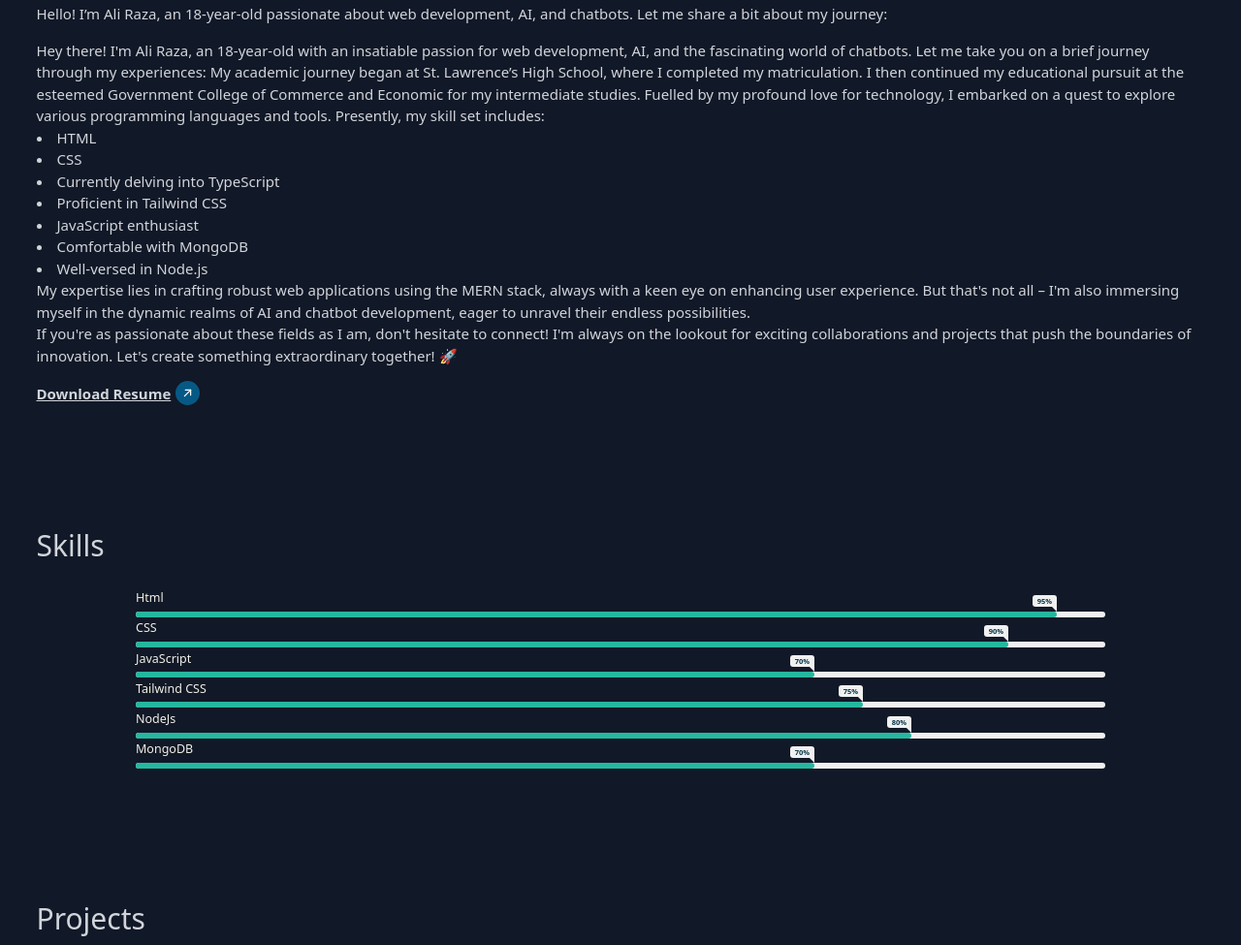
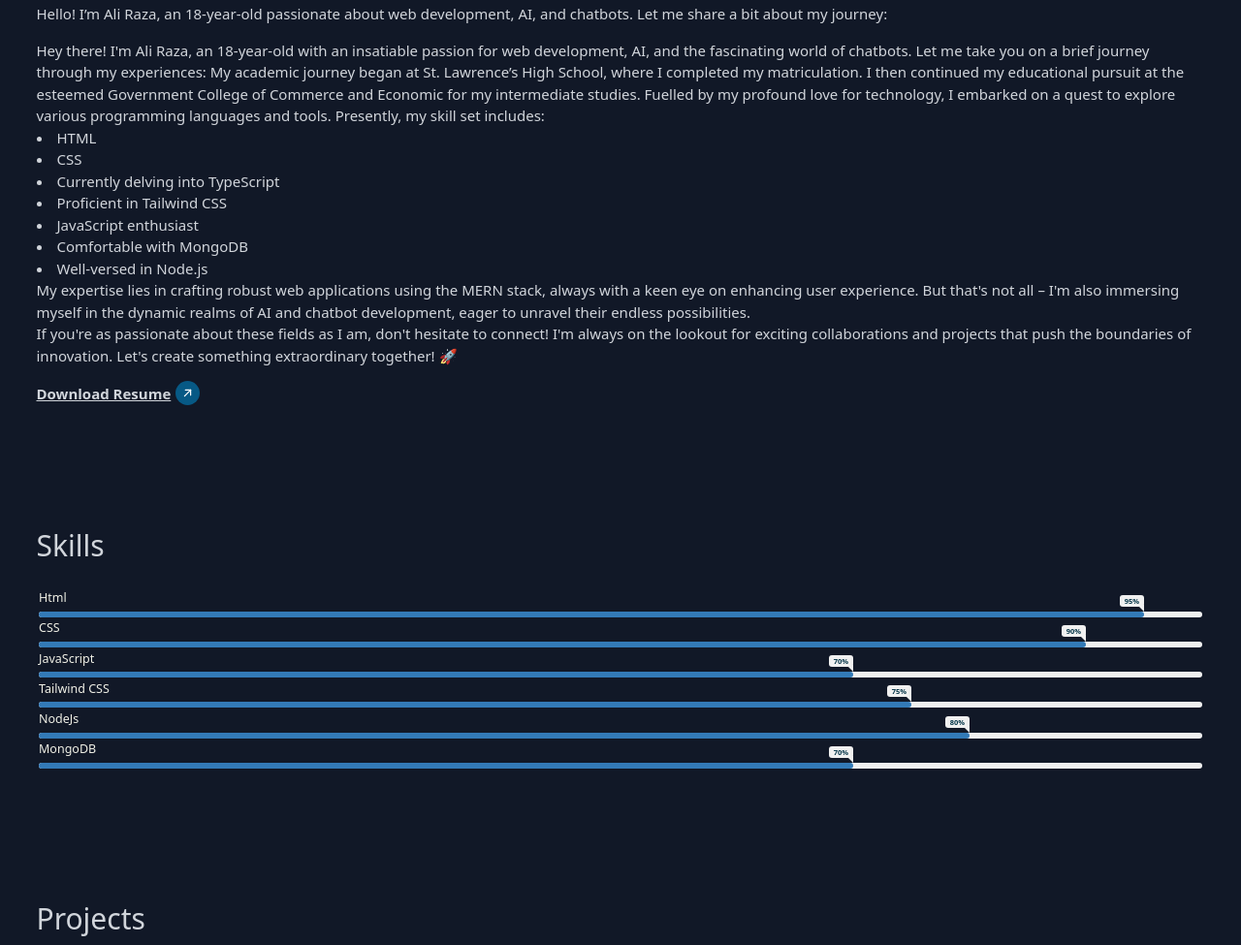
Before and after one commit to ALIRAZA4278/Portfolio, a plain HTML site: page index.html in a window 1280 px wide. Shown: the part 832-1807 px from the top of the page at 97% size. Drawn offline with nearby package versions, Linux system fonts and the light colour scheme.

Commit message:
Add files via upload

```diff
--- a/index.html
+++ b/index.html
@@ -48,7 +48,7 @@
                 A Web & AI chatbot developer in training.
             </h2>
 
-            <div class="flex mt-10 space-x-3 mx-auto">
+            <div class="flex mt-10 space-x-3 mx-auto justify-center">
                 <a class="bg-blue-800 text-white p-4 text-2xl rounded-full hover:opacity-80" href="#Projects">Explore
                     Work</a>
                 <a class="bg-sky-800 text-white p-4 rounded-full hover:opacity-80 group" href="#Projects">
@@ -138,9 +138,9 @@
                     <span class="text-xl font-medium">Html</span>
                 </div>
                 <div
-                    class="w-[100%] relative h-2.5 w-[200px] min-[300px]:w-[250px] min-[400px]:w-[350px] sm:w-[500px] md:w-[600px] lg:w-[1000px] bg-[#f0f0f0] origin-left animate-[animate_1s_cubic-bezier(1,0,0.5,1)_forwards] rounded-[10px] scale-x-0">
+                    class=" relative h-2.5 w-[500px] min-[300px]:w-[250px] min-[400px]:w-[350px] sm:w-[500px] md:w-[600px] lg:w-[1200px] bg-[#f0f0f0] origin-left animate-[animate_1s_cubic-bezier(1,0,0.5,1)_forwards] rounded-[10px] scale-x-0">
                     <span
-                        class="w-[95%] after:content-[&quot;95%&quot;] absolute bg-[#25b79f] h-full origin-left animate-[animate_1s_1s_cubic-bezier(1,0,0.5,1)_forwards] rounded-[10px] scale-x-0 before:absolute before:content-[&quot;&quot;] before:h-0 before:w-0 before:border-r-0 before:border-t-[#f0f0f0] before:border-b-0 before:border-[7px] before:border-solid before:border-transparent before:right-0 before:-top-3 after:absolute after:text-[#07374a] after:text-xs after:font-bold after:bg-[#f0f0f0] after:px-2 after:py-px after:rounded-[3px] after:right-0 after:-top-7 c"></span>
+                        class="w-[95%] after:content-[&quot;95%&quot;] absolute bg-[#337ab7] h-full origin-left animate-[animate_1s_1s_cubic-bezier(1,0,0.5,1)_forwards] rounded-[10px] scale-x-0 before:absolute before:content-[&quot;&quot;] before:h-0 before:w-0 before:border-r-0 before:border-t-[#f0f0f0] before:border-b-0 before:border-[7px] before:border-solid before:border-transparent before:right-0 before:-top-3 after:absolute after:text-[#07374a] after:text-xs after:font-bold after:bg-[#f0f0f0] after:px-2 after:py-px after:rounded-[3px] after:right-0 after:-top-7 c"></span>
                 </div>
             </div>
 
@@ -149,9 +149,9 @@
                     <span class="text-xl font-medium">CSS</span>
                 </div>
                 <div
-                    class="w-[100%] relative h-2.5 w-[200px] min-[300px]:w-[250px] min-[400px]:w-[350px] sm:w-[500px] md:w-[600px] lg:w-[1000px] bg-[#f0f0f0] origin-left animate-[animate_1s_cubic-bezier(1,0,0.5,1)_forwards] rounded-[10px] scale-x-0">
+                    class="w-[100%] relative h-2.5 w-[200px] min-[300px]:w-[250px] min-[400px]:w-[350px] sm:w-[500px] md:w-[600px] lg:w-[1200px] bg-[#f0f0f0] origin-left animate-[animate_1s_cubic-bezier(1,0,0.5,1)_forwards] rounded-[10px] scale-x-0">
                     <span
-                        class="w-[90%] after:content-[&quot;90%&quot;] absolute bg-[#25b79f] h-full origin-left animate-[animate_1s_1s_cubic-bezier(1,0,0.5,1)_forwards] rounded-[10px] scale-x-0 before:absolute before:content-[&quot;&quot;] before:h-0 before:w-0 before:border-r-0 before:border-t-[#f0f0f0] before:border-b-0 before:border-[7px] before:border-solid before:border-transparent before:right-0 before:-top-3 after:absolute after:text-[#07374a] after:text-xs after:font-bold after:bg-[#f0f0f0] after:px-2 after:py-px after:rounded-[3px] after:right-0 after:-top-7 c"></span>
+                        class="w-[90%] after:content-[&quot;90%&quot;] absolute bg-[#337ab7] h-full origin-left animate-[animate_1s_1s_cubic-bezier(1,0,0.5,1)_forwards] rounded-[10px] scale-x-0 before:absolute before:content-[&quot;&quot;] before:h-0 before:w-0 before:border-r-0 before:border-t-[#f0f0f0] before:border-b-0 before:border-[7px] before:border-solid before:border-transparent before:right-0 before:-top-3 after:absolute after:text-[#07374a] after:text-xs after:font-bold after:bg-[#f0f0f0] after:px-2 after:py-px after:rounded-[3px] after:right-0 after:-top-7 c"></span>
                 </div>
             </div>
 
@@ -160,9 +160,9 @@
                     <span class="text-xl font-medium">JavaScript</span>
                 </div>
                 <div
-                    class="w-[100%] relative h-2.5 w-[200px] min-[300px]:w-[250px] min-[400px]:w-[350px] sm:w-[500px] md:w-[600px] lg:w-[1000px] bg-[#f0f0f0] origin-left animate-[animate_1s_cubic-bezier(1,0,0.5,1)_forwards] rounded-[10px] scale-x-0">
+                    class="w-[100%] relative h-2.5 w-[200px] min-[300px]:w-[250px] min-[400px]:w-[350px] sm:w-[500px] md:w-[600px] lg:w-[1200px] bg-[#f0f0f0] origin-left animate-[animate_1s_cubic-bezier(1,0,0.5,1)_forwards] rounded-[10px] scale-x-0">
                     <span
-                        class="w-[70%] after:content-[&quot;70%&quot;] absolute bg-[#25b79f] h-full origin-left animate-[animate_1s_1s_cubic-bezier(1,0,0.5,1)_forwards] rounded-[10px] scale-x-0 before:absolute before:content-[&quot;&quot;] before:h-0 before:w-0 before:border-r-0 before:border-t-[#f0f0f0] before:border-b-0 before:border-[7px] before:border-solid before:border-transparent before:right-0 before:-top-3 after:absolute after:text-[#07374a] after:text-xs after:font-bold after:bg-[#f0f0f0] after:px-2 after:py-px after:rounded-[3px] after:right-0 after:-top-7 c"></span>
+                        class="w-[70%] after:content-[&quot;70%&quot;] absolute bg-[#337ab7] h-full origin-left animate-[animate_1s_1s_cubic-bezier(1,0,0.5,1)_forwards] rounded-[10px] scale-x-0 before:absolute before:content-[&quot;&quot;] before:h-0 before:w-0 before:border-r-0 before:border-t-[#f0f0f0] before:border-b-0 before:border-[7px] before:border-solid before:border-transparent before:right-0 before:-top-3 after:absolute after:text-[#07374a] after:text-xs after:font-bold after:bg-[#f0f0f0] after:px-2 after:py-px after:rounded-[3px] after:right-0 after:-top-7 c"></span>
                 </div>
             </div>
 
@@ -171,9 +171,9 @@
                     <span class="text-xl font-medium">Tailwind CSS</span>
                 </div>
                 <div
-                    class="w-[100%] relative h-2.5 w-[200px] min-[300px]:w-[250px] min-[400px]:w-[350px] sm:w-[500px] md:w-[600px] lg:w-[1000px] bg-[#f0f0f0] origin-left animate-[animate_1s_cubic-bezier(1,0,0.5,1)_forwards] rounded-[10px] scale-x-0">
+                    class="w-[100%] relative h-2.5 w-[200px] min-[300px]:w-[250px] min-[400px]:w-[350px] sm:w-[500px] md:w-[600px] lg:w-[1200px] bg-[#f0f0f0] origin-left animate-[animate_1s_cubic-bezier(1,0,0.5,1)_forwards] rounded-[10px] scale-x-0">
                     <span
-                        class="w-[75%] after:content-[&quot;75%&quot;] absolute bg-[#25b79f] h-full origin-left animate-[animate_1s_1s_cubic-bezier(1,0,0.5,1)_forwards] rounded-[10px] scale-x-0 before:absolute before:content-[&quot;&quot;] before:h-0 before:w-0 before:border-r-0 before:border-t-[#f0f0f0] before:border-b-0 before:border-[7px] before:border-solid before:border-transparent before:right-0 before:-top-3 after:absolute after:text-[#07374a] after:text-xs after:font-bold after:bg-[#f0f0f0] after:px-2 after:py-px after:rounded-[3px] after:right-0 after:-top-7 c"></span>
+                        class="w-[75%] after:content-[&quot;75%&quot;] absolute bg-[#337ab7] h-full origin-left animate-[animate_1s_1s_cubic-bezier(1,0,0.5,1)_forwards] rounded-[10px] scale-x-0 before:absolute before:content-[&quot;&quot;] before:h-0 before:w-0 before:border-r-0 before:border-t-[#f0f0f0] before:border-b-0 before:border-[7px] before:border-solid before:border-transparent before:right-0 before:-top-3 after:absolute after:text-[#07374a] after:text-xs after:font-bold after:bg-[#f0f0f0] after:px-2 after:py-px after:rounded-[3px] after:right-0 after:-top-7 c"></span>
                 </div>
             </div>
             <div class="mx-auto">
@@ -181,19 +181,19 @@
                     <span class="text-xl font-medium">NodeJs</span>
                 </div>
                 <div
-                    class="w-[100%] relative h-2.5 w-[200px] min-[300px]:w-[250px] min-[400px]:w-[350px] sm:w-[500px] md:w-[600px] lg:w-[1000px] bg-[#f0f0f0] origin-left animate-[animate_1s_cubic-bezier(1,0,0.5,1)_forwards] rounded-[10px] scale-x-0">
+                    class="w-[100%] relative h-2.5 w-[200px] min-[300px]:w-[250px] min-[400px]:w-[350px] sm:w-[500px] md:w-[600px] lg:w-[1200px] bg-[#f0f0f0] origin-left animate-[animate_1s_cubic-bezier(1,0,0.5,1)_forwards] rounded-[10px] scale-x-0">
                     <span
-                        class="w-[80%] after:content-[&quot;80%&quot;] absolute bg-[#25b79f] h-full origin-left animate-[animate_1s_1s_cubic-bezier(1,0,0.5,1)_forwards] rounded-[10px] scale-x-0 before:absolute before:content-[&quot;&quot;] before:h-0 before:w-0 before:border-r-0 before:border-t-[#f0f0f0] before:border-b-0 before:border-[7px] before:border-solid before:border-transparent before:right-0 before:-top-3 after:absolute after:text-[#07374a] after:text-xs after:font-bold after:bg-[#f0f0f0] after:px-2 after:py-px after:rounded-[3px] after:right-0 after:-top-7 c"></span>
+                        class="w-[80%] after:content-[&quot;80%&quot;] absolute bg-[#337ab7] h-full origin-left animate-[animate_1s_1s_cubic-bezier(1,0,0.5,1)_forwards] rounded-[10px] scale-x-0 before:absolute before:content-[&quot;&quot;] before:h-0 before:w-0 before:border-r-0 before:border-t-[#f0f0f0] before:border-b-0 before:border-[7px] before:border-solid before:border-transparent before:right-0 before:-top-3 after:absolute after:text-[#07374a] after:text-xs after:font-bold after:bg-[#f0f0f0] after:px-2 after:py-px after:rounded-[3px] after:right-0 after:-top-7 c"></span>
                 </div>
             </div>
             <div class="mx-auto">
                 <div class="text-[#f0f0e6] mb-2">
-                    <span class="text-xl font-medium">MongoDB</span>
+                    <span class="text-xl font-medium ">MongoDB</span>
                 </div>
                 <div
-                    class="w-[100%] relative h-2.5 w-[200px] min-[300px]:w-[250px] min-[400px]:w-[350px] sm:w-[500px] md:w-[600px] lg:w-[1000px] bg-[#f0f0f0] origin-left animate-[animate_1s_cubic-bezier(1,0,0.5,1)_forwards] rounded-[10px] scale-x-0">
+                    class="w-[100%] relative h-2.5 w-[200px] min-[300px]:w-[250px] min-[400px]:w-[350px] sm:w-[500px] md:w-[600px] lg:w-[1200px] bg-[#f0f0f0] origin-left animate-[animate_1s_cubic-bezier(1,0,0.5,1)_forwards] rounded-[10px] scale-x-0">
                     <span
-                        class="w-[70%] after:content-[&quot;70%&quot;] absolute bg-[#25b79f] h-full origin-left animate-[animate_1s_1s_cubic-bezier(1,0,0.5,1)_forwards] rounded-[10px] scale-x-0 before:absolute before:content-[&quot;&quot;] before:h-0 before:w-0 before:border-r-0 before:border-t-[#f0f0f0] before:border-b-0 before:border-[7px] before:border-solid before:border-transparent before:right-0 before:-top-3 after:absolute after:text-[#07374a] after:text-xs after:font-bold after:bg-[#f0f0f0] after:px-2 after:py-px after:rounded-[3px] after:right-0 after:-top-7 c"></span>
+                        class="w-[70%] after:content-[&quot;70%&quot;] absolute bg-[#337ab7] h-full origin-left animate-[animate_1s_1s_cubic-bezier(1,0,0.5,1)_forwards] rounded-[10px] scale-x-0 before:absolute before:content-[&quot;&quot;] before:h-0 before:w-0 before:border-r-0 before:border-t-[#f0f0f0] before:border-b-0 before:border-[7px] before:border-solid before:border-transparent before:right-0 before:-top-3 after:absolute after:text-[#07374a] after:text-xs after:font-bold after:bg-[#f0f0f0] after:px-2 after:py-px after:rounded-[3px] after:right-0 after:-top-7 c"></span>
                 </div>
             </div>
         </div>
```
